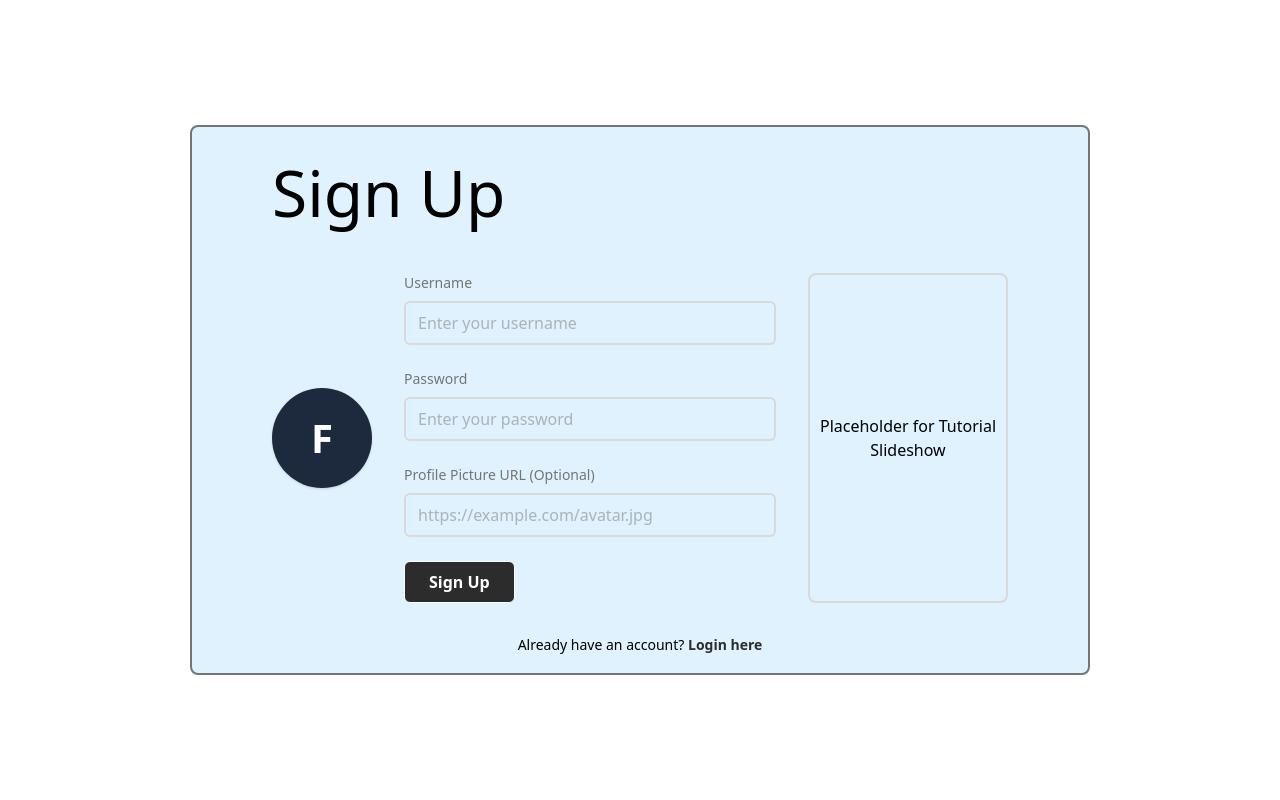
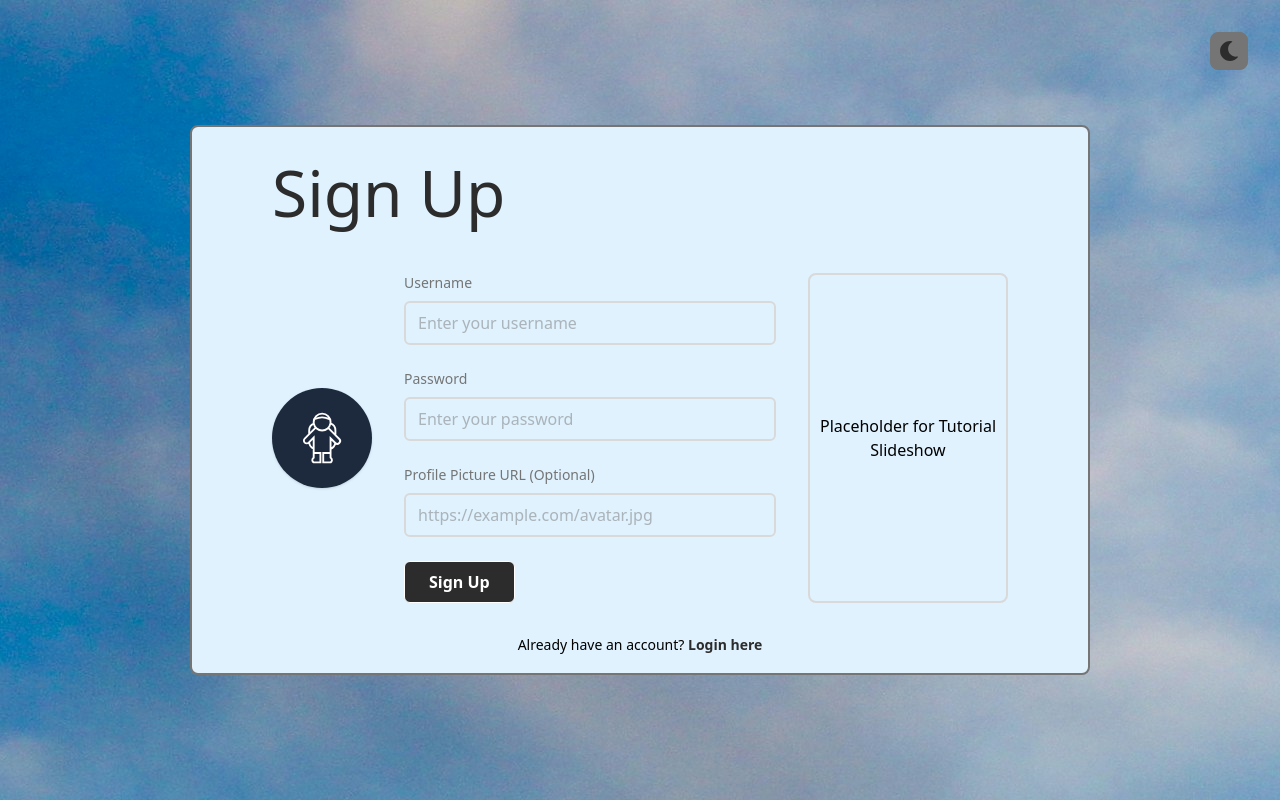
Before and after one commit to NLuke17/Telestration, a React app in the folder frontend/: page /signup in a window 1280 px wide. Built offline with nearby package versions, Linux system fonts and the light colour scheme; no server answers; the HTML template or start-up script is replaced by a standard one.

Commit message:
Fixed Signup Page

```diff
--- a/frontend/src/features/auth/SignupPage.tsx
+++ b/frontend/src/features/auth/SignupPage.tsx
@@ -4,19 +4,29 @@ import AuthForm from './components/AuthForm';
 import Container from '../../components/common/Container';
 import InitialAvatar from '../../components/common/Avatar';
 import TutorialSlideshow from './components/TutorialSlideshow';
+import { useTheme } from '../../contexts/ThemeContext';
+
+import lightBg from '../../assets/lightmode.jpg';
+import darkBg from '../../assets/darkmode.jpg';
+import ColorModeButton from '../../components/common/ColorModeButton';
 
 const SignupPage: React.FC = () => {
+    const { theme, toggleTheme } = useTheme();
     return (
-        <div className="flex flex-col justify-center items-center h-screen">
+        <div className="flex flex-col justify-center items-center h-screen"
+        style={{ backgroundImage: `url(${theme === 'dark' ? darkBg : lightBg})`}}
+        >
+            {/* Toggle Button */}
+            <ColorModeButton className="absolute top-8 right-8" />
             <Container width='900px' height='550px' padding='5em' className='flex items-center justify-center gap-8 flex-col border-2 border-dark-grey rounded-lg'>
-                <h1 className="text-heading-1 w-full text-left">Sign Up</h1>
+                <h1 className="text-heading-1 text-light-mode-text-1 dark:text-dark-mode-text-1 w-full text-left">Sign Up</h1>
                 <div className="flex flex-row items-center justify-center w-full gap-8">
-                    <InitialAvatar size='100' name='Firestone'/>
+                    <InitialAvatar size='100' name='Person' iconType='astronaut' />
                     <AuthForm mode="signup" />
                     <TutorialSlideshow />
                 </div>
-                <div className="text-sm text-center">
-                    Already have an account? <Link to="/login" className="text-brand-charcoal font-semibold hover:underline">Login here</Link>
+                <div className="dark:text-dark-mode-text-1 text-sm text-center">
+                    Already have an account? <Link to="/login" className="text-brand-charcoal dark:text-dark-mode-text-2 font-semibold hover:underline">Login here</Link>
                 </div>
             </Container>
         </div>
```
